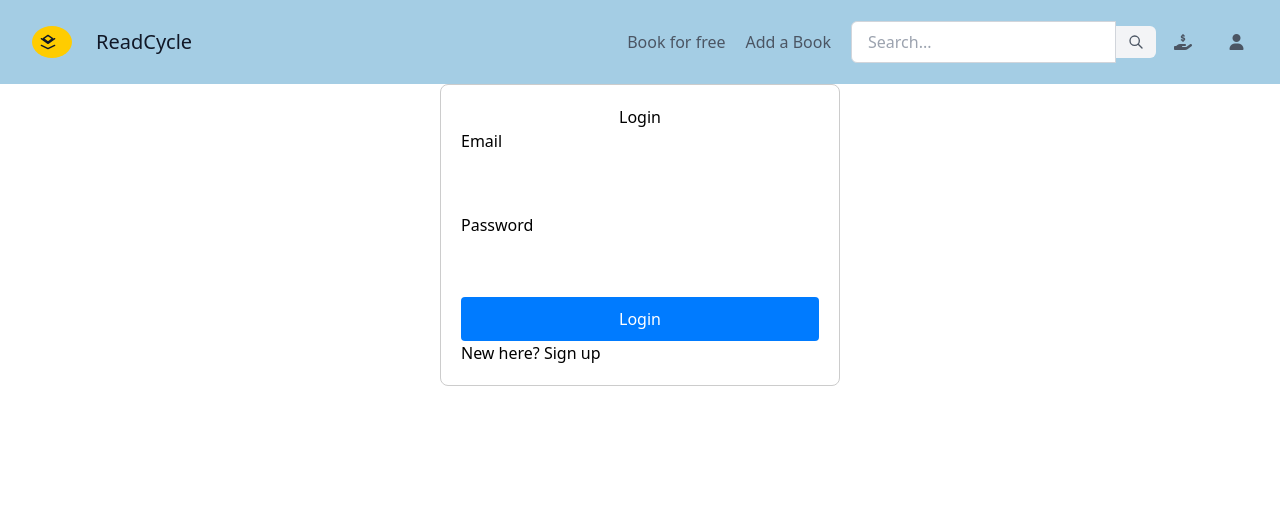
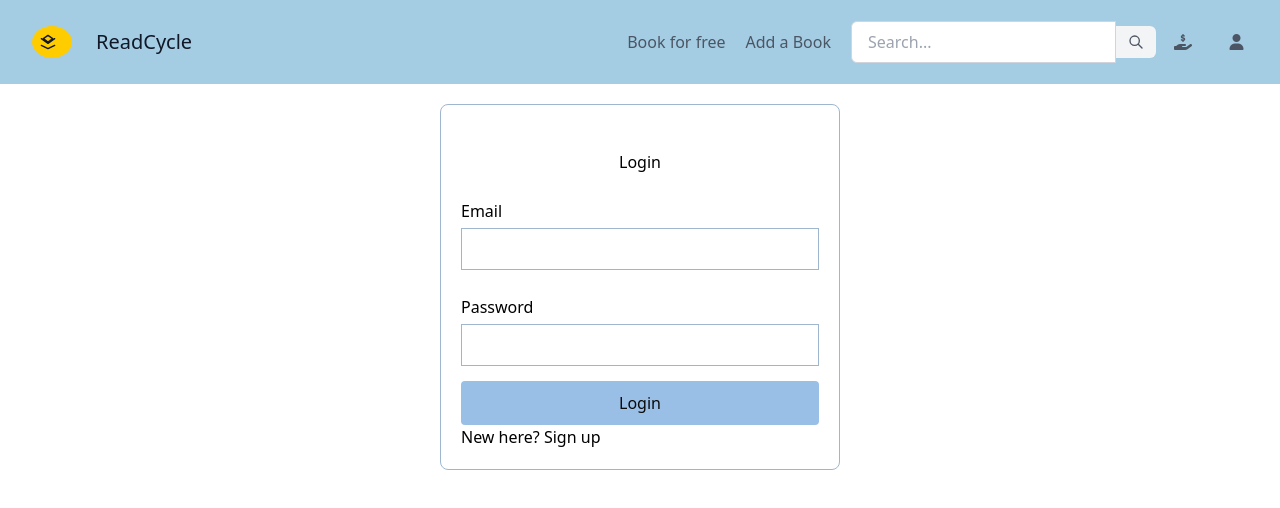
Before and after one commit to pputtaswamy07/read-cycle, an Angular app: page /loginPage in a window 1280 px wide. Shown: the top 508 px of the page. Built offline with nearby package versions, Linux system fonts and the light colour scheme.

Commit message:
login container size is increased

```diff
--- a/src/app/login-page/login-page.component.scss
+++ b/src/app/login-page/login-page.component.scss
@@ -2,16 +2,19 @@
     max-width: 400px;
     margin: auto;
     padding: 20px;
-    border: 1px solid #ccc;
+    border: 1px solid #9eb7ce;
     border-radius: 8px;
+    margin-top: 20px;
   }
 
   .login-container h2, .signup-container h2 {
     text-align: center;
+    margin-top: 25px;
   }
 
   .login-container form div, .signup-container form div {
     margin-bottom: 15px;
+    margin-top: 25px;
   }
 
   .login-container label, .signup-container label {
@@ -23,19 +26,20 @@
     width: 100%;
     padding: 8px;
     box-sizing: border-box;
+    border: 1px solid #9eb7ce;
   }
 
   button {
     display: block;
     width: 100%;
     padding: 10px;
-    background-color: #007bff;
-    color: white;
+    background-color: #9abfe6;
+    color: rgb(10, 10, 10);
     border: none;
     border-radius: 4px;
     cursor: pointer;
   }
 
   button:hover {
-    background-color: #0056b3;
+    background-color: #79b0e7;
   }
```
